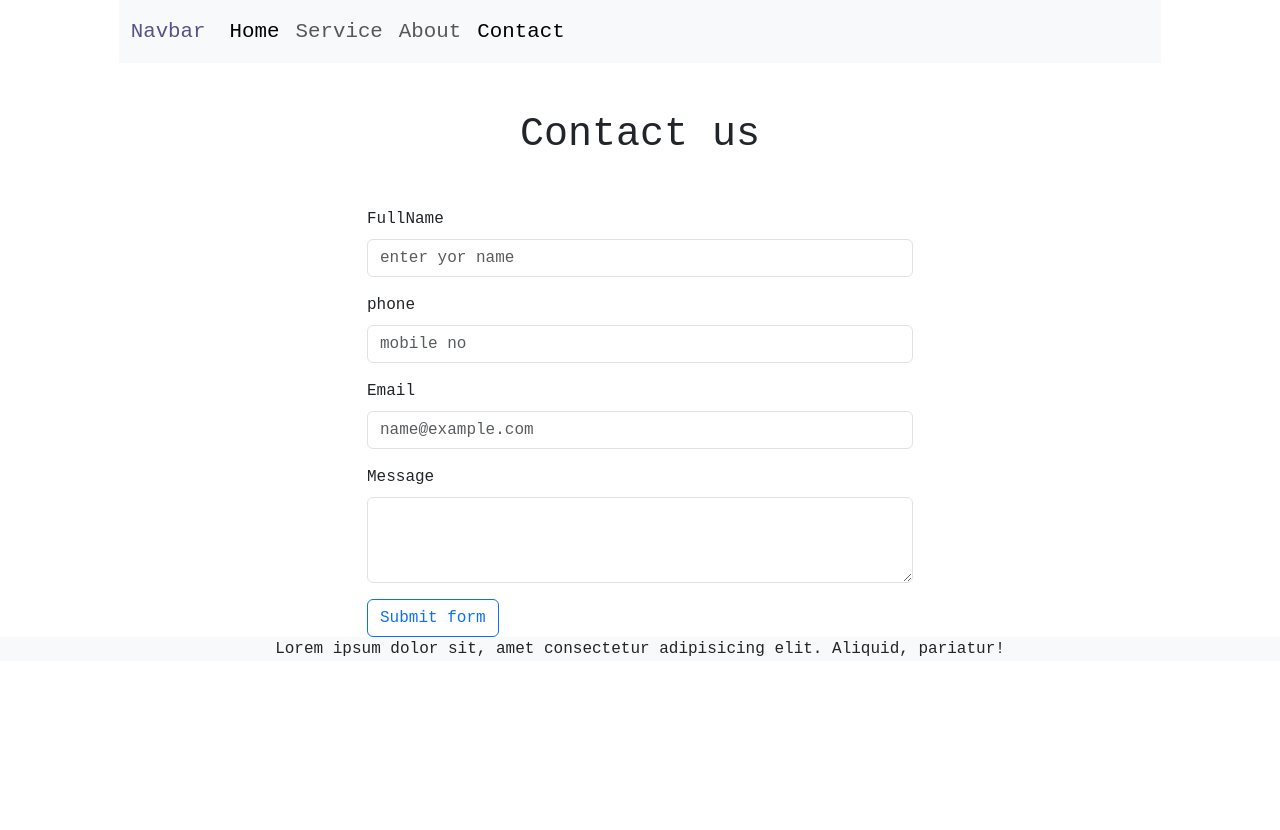
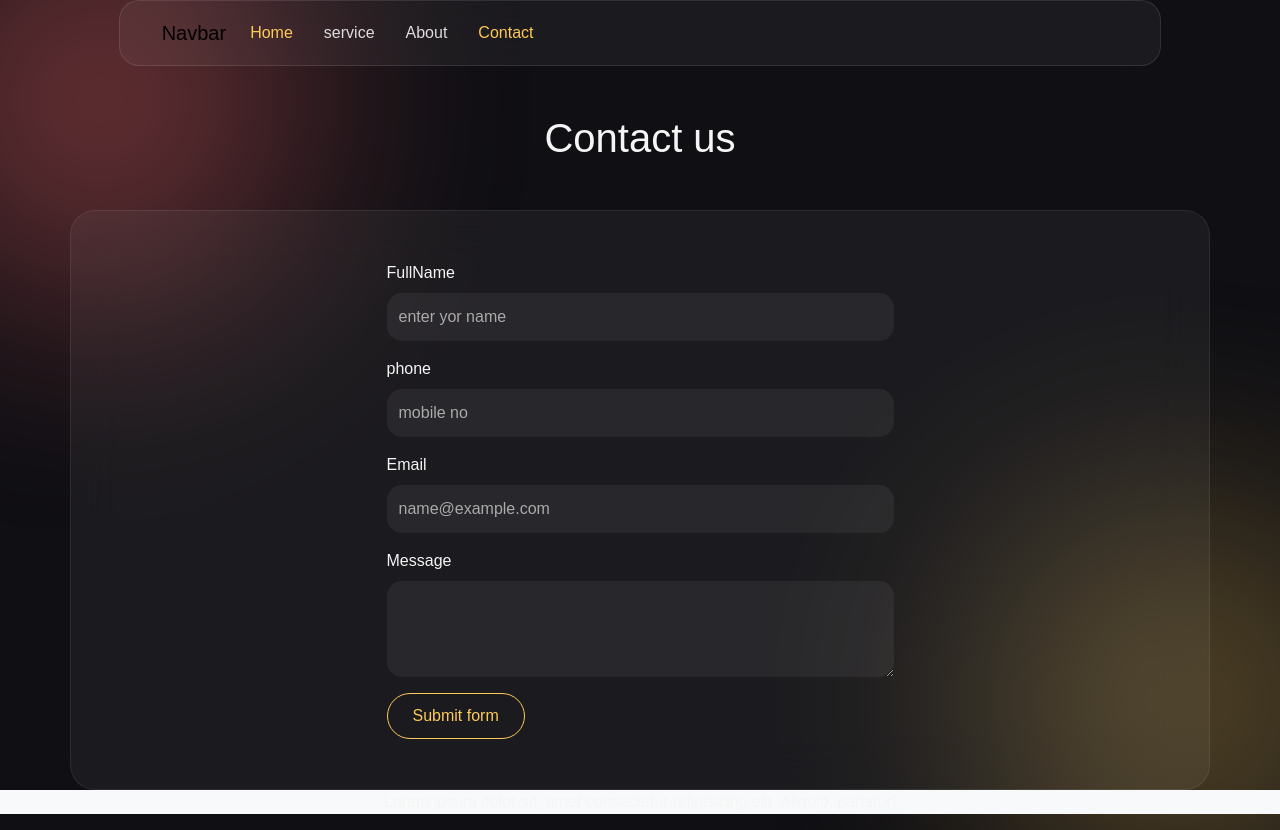
Before and after one commit to vaishnavimane896/newweb, a React (Vite) app in the folder my-react-app/: page /contact in a window 1280 px wide. Before the commit the page ends 800 px from the top, so only its background shows below. Built offline with nearby package versions, Linux system fonts and the light colour scheme.

Commit message:
Update App.css

```diff
--- a/my-react-app/src/App.css
+++ b/my-react-app/src/App.css
@@ -1,43 +1,229 @@
+/* ===== GLOBAL RESET ===== */
 *{
-  margin :0;
-  padding: 0;
-  box-sizing: border-box;
-  font-family: 'Courier New', Courier, monospace;
-
+  margin:0;
+  padding:0;
+  box-sizing:border-box;
+  font-family: 'Poppins', sans-serif;
 }
 
-.navbar{
-  background-color: white;
-
-}
-.navbar-brand{
-  font-size: 1.9rem ;
-  color: #565387;
-}
-.navbar a{
-  font-size: 1.3rem;
-  text-transform: capitalize;
+body{
+  min-height:100vh;
+  background:#0f0f14;
+  color:#f5f5f5;
+  overflow-x:hidden;
+  position:relative;
 }
 
-.menu_active{
-  font-weight: bold;
-  border-bottom: 1px solid brown;
-
+/* ===== Background Glow Blobs ===== */
+body::before,
+body::after{
+  content:"";
+  position:fixed;
+  width:400px;
+  height:400px;
+  border-radius:50%;
+  filter:blur(120px);
+  z-index:-1;
 }
 
-.navbar a:hover{
-  color: #3498db;
+body::before{
+  background:#ff6b6b;
+  top:-100px;
+  left:-100px;
+  opacity:0.4;
 }
 
-@media (max-width :991px) {
-  .navbar-brand{
-    font-size: 1.5rem;
-  }
+body::after{
+  background:#feca57;
+  bottom:-100px;
+  right:-100px;
+  opacity:0.3;
+}
 
-.menu_active{
-  font-weight: bold ;
-  border-bottom: none;
+/* ===== NAVBAR ===== */
+.navbar{
+  background: rgba(255,255,255,0.05) !important;
+  backdrop-filter: blur(20px);
+  border-radius:20px;
+  padding:12px 30px;
+  border:1px solid rgba(255,255,255,0.1);
+}
+
+.nav-link{
+  color:#ddd !important;
+  font-weight:500;
+  margin-right:15px;
+  transition:0.3s ease;
+}
+
+.nav-link:hover{
+  color:#ff6b6b !important;
+}
+
+.nav-link.active{
+  color:#feca57 !important;
+}
+
+/* ===== HERO SECTION ===== */
+#header{
+  min-height:85vh;
+}
+
+.brand-name{
+  background: linear-gradient(90deg,#ff6b6b,#feca57);
+  -webkit-background-clip:text;
+  -webkit-text-fill-color:transparent;
+}
+
+.btn-get-started{
+  padding:12px 30px;
+  border-radius:40px;
+  background:linear-gradient(90deg,#ff6b6b,#feca57);
+  color:black;
+  text-decoration:none;
+  font-weight:600;
+  transition:0.4s;
+}
+
+.btn-get-started:hover{
+  transform:scale(1.05);
+  box-shadow:0 10px 30px rgba(255,107,107,0.5);
+}
+
+/* ===== SERVICE CARDS ===== */
+.card{
+  background: rgba(255,255,255,0.04);
+  backdrop-filter: blur(15px);
+  border-radius:25px;
+  border:1px solid rgba(255,255,255,0.08);
+  color:white;
+  transition:0.4s ease;
+  overflow:hidden;
+}
+
+.card:hover{
+  transform: translateY(-15px);
+  box-shadow:0 20px 40px rgba(0,0,0,0.6);
+}
+
+.card-img-top{
+  height:220px;
+  object-fit:cover;
+}
+
+.card-title{
+  color:#feca57;
+}
+
+.btn-primary{
+  background:linear-gradient(90deg,#ff6b6b,#feca57);
+  border:none;
+  color:black;
+  font-weight:600;
+}
+
+.btn-primary:hover{
+  transform:scale(1.05);
+  box-shadow:0 10px 25px rgba(254,202,87,0.4);
+}
+
+/* ===== CONTACT FORM ===== */
+.contact-div{
+  background: rgba(255,255,255,0.05);
+  backdrop-filter: blur(25px);
+  padding:50px;
+  border-radius:25px;
+  border:1px solid rgba(255,255,255,0.08);
+}
+
+.form-control{
+  background:rgba(255,255,255,0.06);
+  border:none;
+  color:white;
+  border-radius:15px;
+  padding:12px;
+}
+
+.form-control::placeholder{
+  color:#aaa;
+}
+
+.form-control:focus{
+  background:rgba(255,255,255,0.1);
+  box-shadow:none;
+  color:white;
+}
+
+.btn-outline-primary{
+  border:1px solid #feca57;
+  color:#feca57;
+  border-radius:30px;
+  padding:10px 25px;
+  transition:0.3s;
+}
+
+.btn-outline-primary:hover{
+  background:#feca57;
+  color:black;
+}
+
+/* ===== FLOAT ANIMATION ===== */
+.animated{
+  animation: float 4s ease-in-out infinite;
+}
+
+@keyframes float{
+  0%{ transform:translateY(0px);}
+  50%{ transform:translateY(-20px);}
+  100%{ transform:translateY(0px);}
 }
 
 
+
+/* ===== FOOTER ===== */
+
+.footer-section{
+  margin-top:80px;
+  padding:30px 10px;
+  background: rgba(255,255,255,0.04);
+  backdrop-filter: blur(20px);
+  border-top:1px solid rgba(255,255,255,0.08);
+  text-align:center;
 }
+
+.footer-brand{
+  font-size:28px;
+  font-weight:700;
+  background: linear-gradient(90deg,#ff6b6b,#feca57);
+  -webkit-background-clip:text;
+  -webkit-text-fill-color:transparent;
+  margin-bottom:15px;
+}
+
+.footer-text{
+  color:#aaa;
+  max-width:500px;
+  margin:0 auto 25px auto;
+}
+
+.footer-links{
+  display:flex;
+  justify-content:center;
+  gap:25px;
+  margin-bottom:25px;
+}
+
+.footer-links a{
+  text-decoration:none;
+  color:#ddd;
+  transition:0.3s;
+}
+
+.footer-links a:hover{
+  color:#feca57;
+}
+
+.footer-copy{
+  font-size:14px;
+  color:#777;
+}
```
